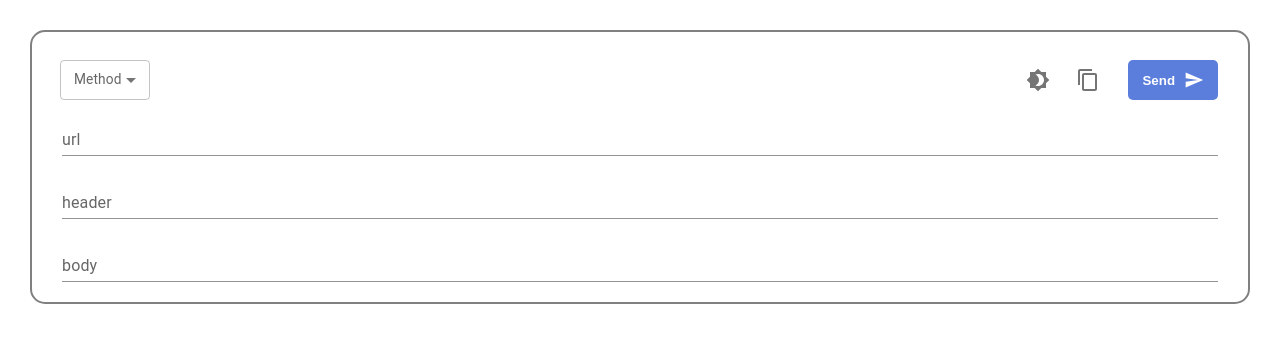
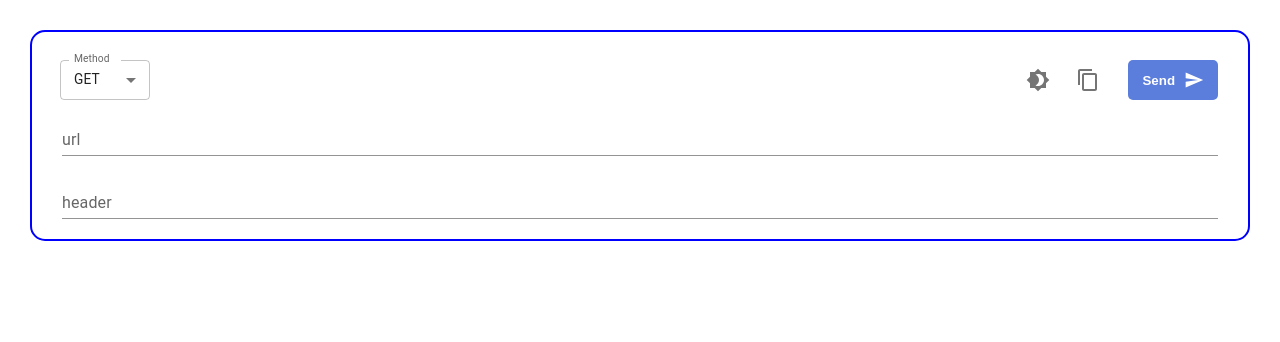
Before and after one commit to rkskekzzz/APITester_For_Notion, a React (Create React App) app: page / in a window 1280 px wide. Shown: the top 342 px of the page. Built offline with nearby package versions, Linux system fonts and the light colour scheme.

Commit message:
Feat : 에러 수정

```diff
--- a/src/APITest/APITest.jsx
+++ b/src/APITest/APITest.jsx
@@ -160,8 +160,9 @@ const APITest = () => {
   };
 
   useEffect(() => {
-    if (queryData.method !== '') setSelectedMethod(queryData.method);
-    if (queryData.mode !== undefined) setMode(queryData.mode.toUpperCase());
+    if (queryData.method !== undefined)
+      setSelectedMethod(queryData.method.toUpperCase());
+    if (queryData.mode !== undefined) setMode(queryData.mode);
   }, []);
 
   return (
```
